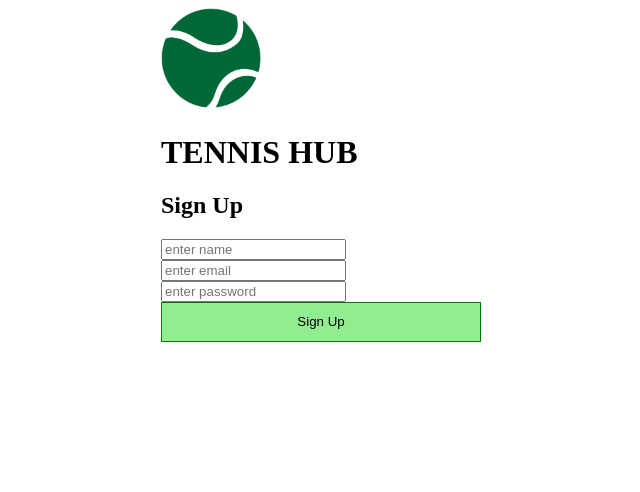
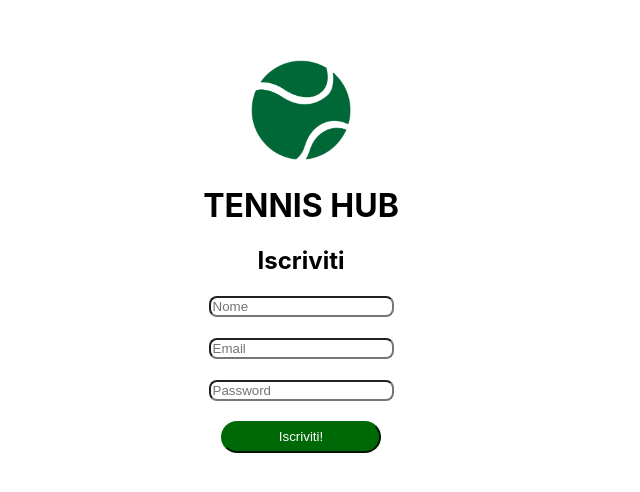
Before and after one commit to immacolato/vue-arenella-borettaz-castagna, a Vue app: page / in a window 1280 px wide. Shown: the top 492 px of the page, without its empty margins (339-979 px from the left). Built offline with nearby package versions, Linux system fonts and the light colour scheme.

Commit message:
feat: fixed SignUp page and integrated bootstrap library

```diff
--- a/index.html
+++ b/index.html
@@ -1,10 +1,10 @@
-<!DOCTYPE html>
+<!doctype html>
 <html lang="en">
   <head>
-    <meta charset="UTF-8">
-    <link rel="icon" href="/favicon.ico">
-    <meta name="viewport" content="width=device-width, initial-scale=1.0">
-    <title>Vite App</title>
+    <meta charset="UTF-8" />
+    <link rel="icon" href="/favicon.ico" />
+    <meta name="viewport" content="width=device-width, initial-scale=1.0" />
+    <title>Tennis Hub - Il gestionale per i campi da tennis!</title>
   </head>
   <body>
     <div id="app"></div>
--- a/src/App.vue
+++ b/src/App.vue
@@ -3,7 +3,7 @@
 </template>
 
 <script>
-import SignUp from './components/signUp.vue'
+import SignUp from './components/SignUp.vue'
 export default {
   name: 'App',
   components: {
@@ -11,3 +11,11 @@ export default {
   }
 }
 </script>
+
+<style>
+#app {
+  text-align: center;
+  font-family: -apple-system, BlinkMacSystemFont, sans-serif;
+  margin-top: 60px;
+}
+</style>
--- a/src/components/SignUp.vue
+++ b/src/components/SignUp.vue
@@ -1,41 +1,54 @@
 <template>
-  <div class="register">
-    <img class="logo" src="../assets/logoTennis.png" />
-    <h1>TENNIS HUB</h1>
-    <h2>Sign Up</h2>
-    <input type="text" placeholder="enter name" />
-    <input type="text" placeholder="enter email" />
-    <input type="password" placeholder="enter password" />
-    <button>Sign Up</button>
+  <div class="container">
+    <div class="text-center">
+      <img class="logo" src="../assets/logoTennis.png" alt="Tennis Logo" />
+      <h1 class="mt-4">TENNIS HUB</h1>
+      <h2 class="mt-4">Iscriviti</h2>
+    </div>
+    <div class="row justify-content-center">
+      <div class="col-md-6">
+        <form class="d-flex flex-column align-items-center">
+          <div class="mb-3 mt-1 form-group">
+            <input type="text" class="form-control custom-rounded" id="nome" placeholder="Nome">
+          </div>
+          <div class="mb-3 form-group">
+            <input type="email" class="form-control custom-rounded" id="mail" placeholder="Email">
+          </div>
+          <div class="mb-3 form-group">
+            <input type="password" class="form-control custom-rounded" id="password" placeholder="Password">
+          </div>
+          <button type="submit" class="btn btn-custom">Iscriviti!</button>
+        </form>
+      </div>
+    </div>
   </div>
 </template>
 
-<script>
-export default {
-  name: 'SignUp'
-}
-</script>
 
 <style>
 .logo {
   width: 100px;
 }
 
-.register {
-  width: 300px;
-  height: 40px;
-  padding-left: 20px;
-  display: block;
-  margin-bottom: 30px;
-  margin-right: auto;
-  margin-left: auto;
+.form-group {
+  margin-bottom: 20px;
 }
 
-.register button {
-  width: 320px;
-  height: 40px;
-  border: 1px solid green;
-  background: lightgreen;
-  cursor: pointer;
+.custom-rounded {
+  border-radius: 8px;
+}
+
+.btn-custom {
+  background-color: #006907;
+  border-color: #006907;
+  color: #fff;
+  width: 160px;
+  height: 32px;
+  border-radius: 16px;
+}
+
+.btn-custom:hover {
+  background-color: #FF6600;
+  border-color: #FF6600;
 }
 </style>
```
